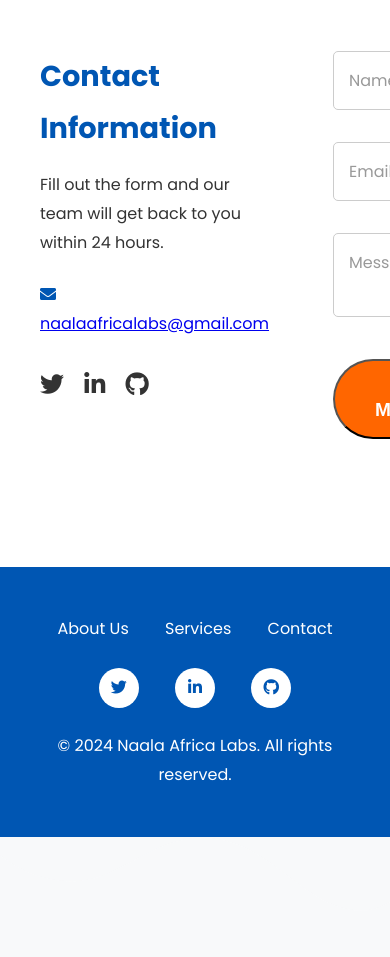
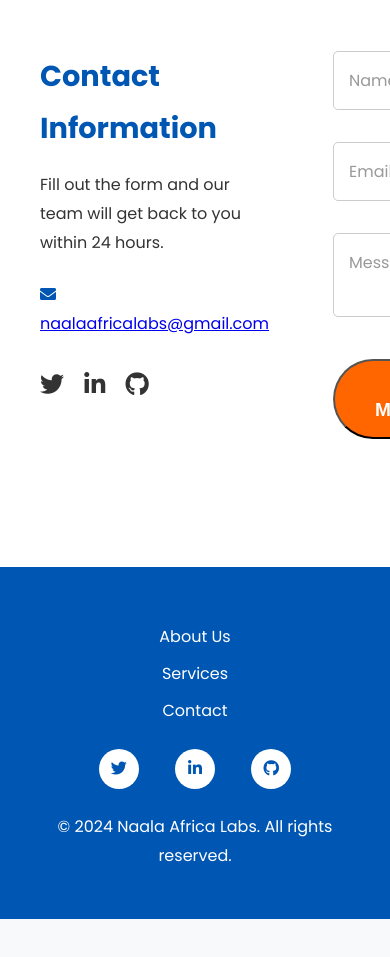
Before and after one commit to Naalaafricalabs/Naalaafricalabs.github.io, a plain HTML site: page index.html in a window 390 px wide. Shown: the part 10146-11103 px from the top of the page. Before the commit the page ends 11063 px from the top, so only its background shows below. Drawn offline with nearby package versions, Linux system fonts and the light colour scheme.

Commit message:
fix: Make footer responsive on mobile devices

```diff
--- a/styles.css
+++ b/styles.css
@@ -799,7 +799,22 @@
         font-size: 2.5rem;
     }
 
-    .hero p {
-        font-size: 1.1rem;
+
+
+        .hero p {
+
+            font-size: 1.1rem;
+
+        }
+
+
+
+        .footer-nav a {
+
+            display: block;
+
+            margin: 0.5rem 0;
+
+        }
+
     }
-}
```
